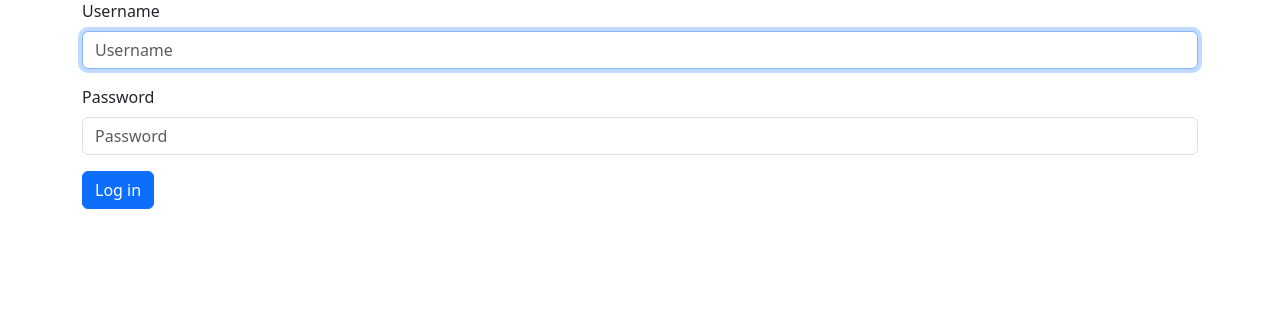
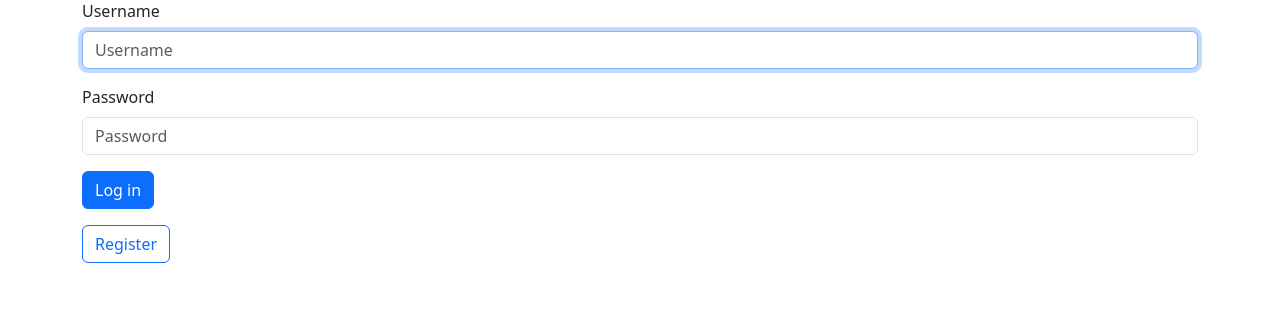
Before and after one commit to E-Conners-Lab/The_Learning_log, a Django app: page /accounts/login/ in a window 1280 px wide. Shown: the part 146-469 px from the top of the page. Run offline with Django 5.2, Linux system fonts and the light colour scheme; some libraries are stand-ins or nearby versions.

Commit message:
Add Register button to login page

```diff
--- a/accounts/templates/registration/login.html
+++ b/accounts/templates/registration/login.html
@@ -1,4 +1,3 @@
-
 {% extends 'learning_logs/base.html' %}
 {% load django_bootstrap5 %}
 
@@ -16,4 +15,8 @@
       {% bootstrap_form form %}
       {% bootstrap_button button_type="submit" content="Log in" %}
   </form>
+
+  <div class="mt-3">
+      <a href="{% url 'accounts:register' %}" class="btn btn-outline-primary">Register</a>
+  </div>
 {% endblock content %}
```
